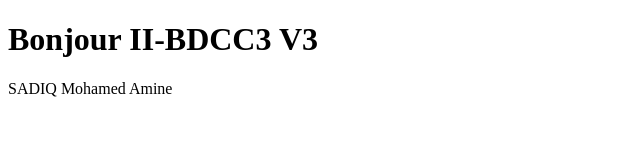
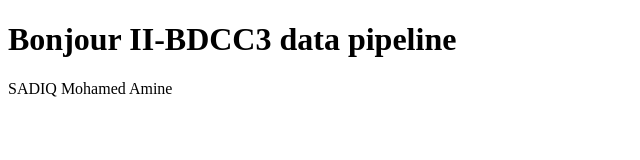
Before and after one commit to AMINESDQ/tp2_jenkins, a plain HTML site: page index.html in a window 1280 px wide. Shown: the whole page, without its empty margins (0-640 px from the left). Drawn offline with Linux system fonts and the light colour scheme.

Commit message:
commit pipeline

```diff
--- a/index.html
+++ b/index.html
@@ -6,7 +6,7 @@
     <title>Ma Page Web</title>
 </head>
 <body>
-    <h1>Bonjour II-BDCC3 V3</h1>
+    <h1>Bonjour II-BDCC3 data pipeline</h1>
     <p> SADIQ Mohamed Amine</p>
 </body>
 </html>
```
